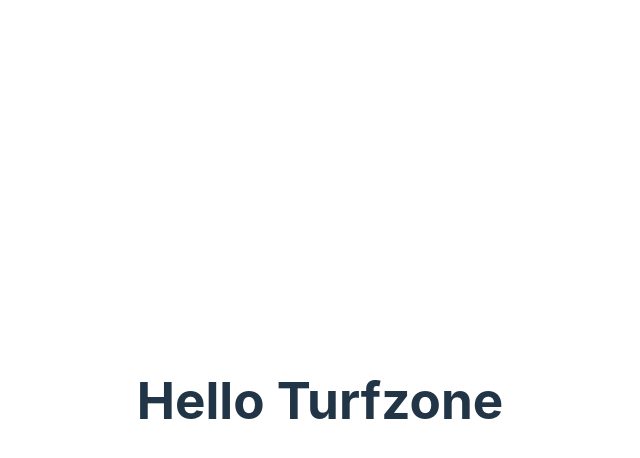
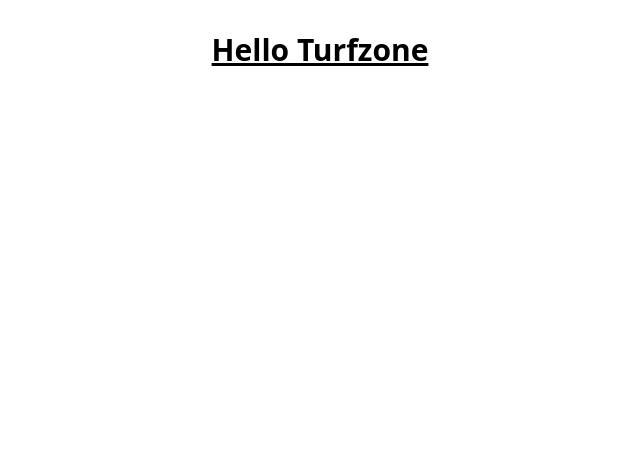
Before and after one commit to DennohKim/TurfZone, a React (Vite) app in the folder turfzone-client/: page / in a window 1280 px wide. Shown: the top 458 px of the page, without its empty margins (320-960 px from the left). Built offline with nearby package versions, Linux system fonts and the light colour scheme.

Commit message:
chore: install tailwind deps

```diff
--- a/turfzone-client/package.json
+++ b/turfzone-client/package.json
@@ -16,6 +16,9 @@
     "@types/react": "^18.0.17",
     "@types/react-dom": "^18.0.6",
     "@vitejs/plugin-react": "^2.1.0",
+    "autoprefixer": "^10.4.12",
+    "postcss": "^8.4.17",
+    "tailwindcss": "^3.1.8",
     "vite": "^3.1.0"
   }
 }
--- /dev/null
+++ b/turfzone-client/postcss.config.cjs
@@ -0,0 +1,6 @@
+module.exports = {
+  plugins: {
+    tailwindcss: {},
+    autoprefixer: {},
+  },
+}
--- a/turfzone-client/src/App.jsx
+++ b/turfzone-client/src/App.jsx
@@ -6,7 +6,7 @@
 
   return (
     <div className="App">
-      <h1>Hello Turfzone</h1>
+      <h1 className="text-3xl font-bold underline">Hello Turfzone</h1>
     </div>
   );
 }
--- a/turfzone-client/src/index.css
+++ b/turfzone-client/src/index.css
@@ -1,70 +1,3 @@
-:root {
-  font-family: Inter, Avenir, Helvetica, Arial, sans-serif;
-  font-size: 16px;
-  line-height: 24px;
-  font-weight: 400;
-
-  color-scheme: light dark;
-  color: rgba(255, 255, 255, 0.87);
-  background-color: #242424;
-
-  font-synthesis: none;
-  text-rendering: optimizeLegibility;
-  -webkit-font-smoothing: antialiased;
-  -moz-osx-font-smoothing: grayscale;
-  -webkit-text-size-adjust: 100%;
-}
-
-a {
-  font-weight: 500;
-  color: #646cff;
-  text-decoration: inherit;
-}
-a:hover {
-  color: #535bf2;
-}
-
-body {
-  margin: 0;
-  display: flex;
-  place-items: center;
-  min-width: 320px;
-  min-height: 100vh;
-}
-
-h1 {
-  font-size: 3.2em;
-  line-height: 1.1;
-}
-
-button {
-  border-radius: 8px;
-  border: 1px solid transparent;
-  padding: 0.6em 1.2em;
-  font-size: 1em;
-  font-weight: 500;
-  font-family: inherit;
-  background-color: #1a1a1a;
-  cursor: pointer;
-  transition: border-color 0.25s;
-}
-button:hover {
-  border-color: #646cff;
-}
-button:focus,
-button:focus-visible {
-  outline: 4px auto -webkit-focus-ring-color;
-}
-
-@media (prefers-color-scheme: light) {
-  :root {
-    color: #213547;
-    background-color: #ffffff;
-  }
-  a:hover {
-    color: #747bff;
-  }
-  button {
-    background-color: #f9f9f9;
-  }
-}
+@tailwind base;
+@tailwind components;
+@tailwind utilities;
--- /dev/null
+++ b/turfzone-client/tailwind.config.cjs
@@ -0,0 +1,10 @@
+/** @type {import('tailwindcss').Config} */
+module.exports = {
+  content: [
+    "./src/**/*.{js,jsx,ts,tsx}",
+  ],
+  theme: {
+    extend: {},
+  },
+  plugins: [],
+}
```
Also changed, not shown: turfzone-client/src/components/Navbar.js (added), turfzone-client/src/context/StateContext.js (added), turfzone-client/src/pages/LandingPage.js (added), 1 other file (tests, documents, lock files or other folders).
